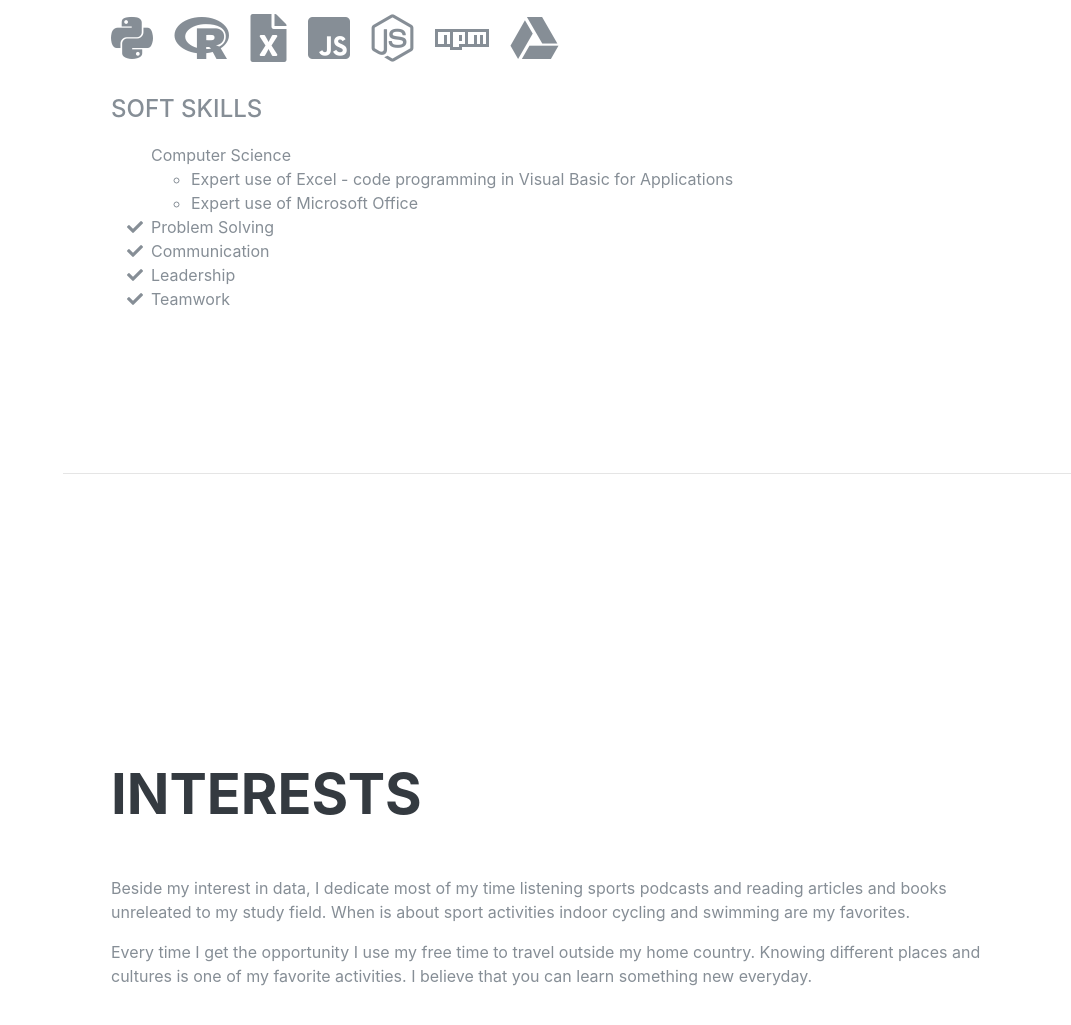
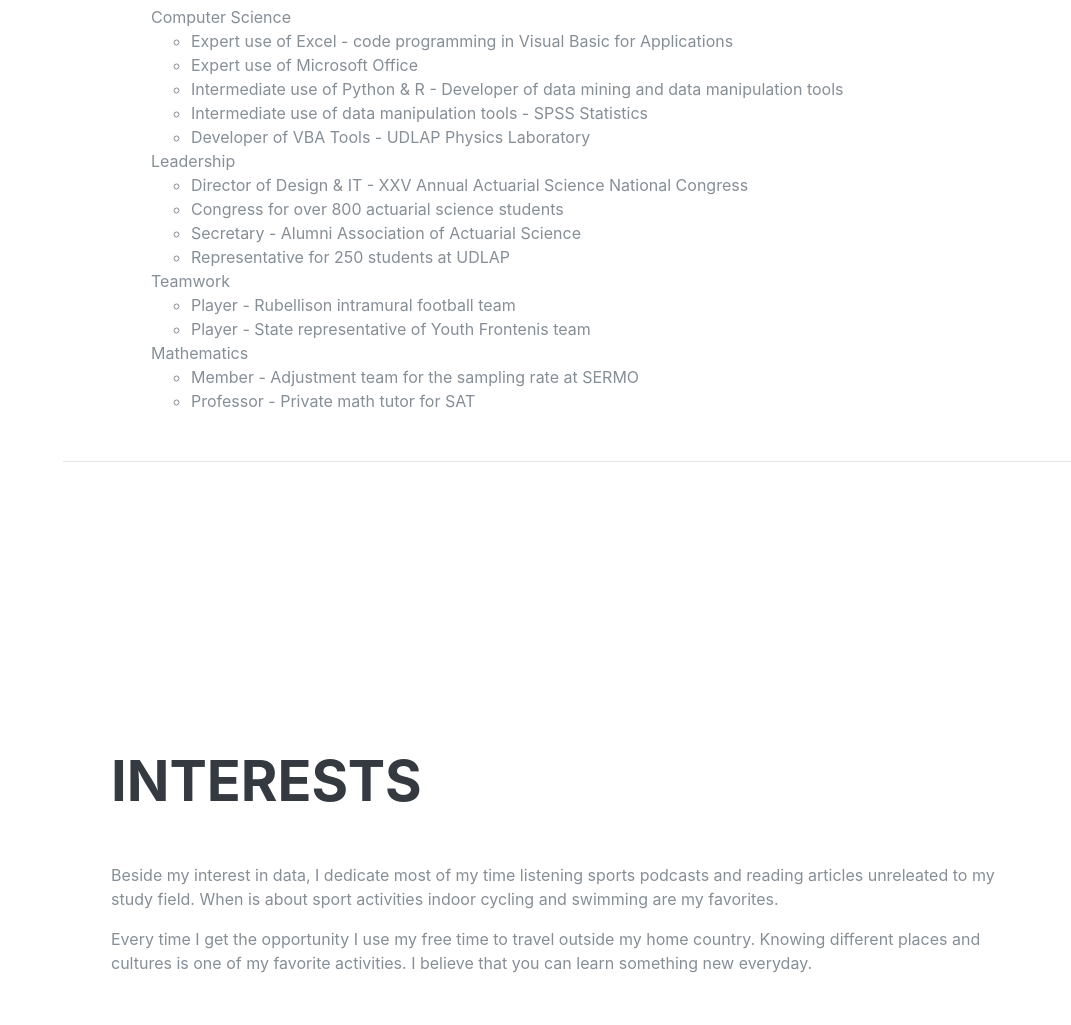
Before and after one commit to LuisLopez7/LuisLopez7.github.io, a plain HTML site: page index.html in a window 1280 px wide. Shown: the part 3316-4341 px from the top of the page, without its empty margins (209-1280 px from the left). Drawn offline with Linux system fonts and the light colour scheme; a web font is replaced by a local one.

Commit message:
Update index.html

```diff
--- a/index.html
+++ b/index.html
@@ -123,8 +123,8 @@
               <div class="subheading mb-3">CMAS Group</div>
               <p>Gathered, analyzed and managed data for the creation of content published on social media and for internal use. Best-performing year with the most successful cases in the company’s history: 105 student-athletes awarded with a scholarship.</p>
               <p>Developed a custom structure for the Salesforce CRM platform in order to achieve its best operation. Improvement of client processes.</p>
-              <p>Research of sports industry cases to transform the latinamerican sport management perspective on marketing, financial and technology sectors. https://bit.ly/2Mp1l3W</p>
-              <p>Took part in more than 20 virtual info sessions , sharing hard facts about American College Sports, more specifically NCAA.  shorturl.at/crwC4</p>
+              <p>Research of sports industry cases to transform the latinamerican sport management perspective on marketing, financial and technology sectors.</p>
+              <p>Took part in more than 20 virtual info sessions , sharing hard facts about American College Sports, more specifically NCAA.</p>
             </div>
             <div class="resume-date text-md-right">
               <span class="text-primary">June 2015 - October 2017</span>
@@ -204,19 +204,27 @@
             <ul>
               <li>Expert use of Excel - code programming in Visual Basic for Applications</li>
               <li>Expert use of Microsoft Office</li>
+              <li>Intermediate use of Python & R - Developer of data mining and data manipulation tools</li>
+              <li>Intermediate use of data manipulation tools - SPSS Statistics</li>
+              <li>Developer of VBA Tools - UDLAP Physics Laboratory</li>
             </ul>
-            <li>
-              <i class="fa-li fa fa-check"></i>
-              Problem Solving</li>
-            <li>
-              <i class="fa-li fa fa-check"></i>
-              Communication</li>
-            <li>
-              <i class="fa-li fa fa-check"></i>
-              Leadership</li>
-            <li>
-              <i class="fa-li fa fa-check"></i>
-              Teamwork</li>
+            <li>Leadership</li>
+            <ul>
+              <li>Director of Design & IT - XXV Annual Actuarial Science National Congress</li>
+              <li>Congress for over 800 actuarial science students</li>
+              <li>Secretary - Alumni Association of Actuarial Science</li>
+              <li>Representative for 250 students at UDLAP</li>
+            </ul>
+            <li>Teamwork</li>
+            <ul>
+              <li>Player - Rubellison intramural football team</li>
+              <li>Player - State representative of Youth Frontenis team</li>
+            </ul>
+            <li>Mathematics</li>
+            <ul>
+              <li>Member - Adjustment team for the sampling rate at SERMO</li>
+              <li>Professor - Private math tutor for SAT</li>
+            </ul>
 
           </ul>
         </div>
@@ -227,7 +235,7 @@
       <section class="resume-section p-3 p-lg-5 d-flex flex-column" id="interests">
         <div class="my-auto">
           <h2 class="mb-5">Interests</h2>
-          <p>Beside my interest in data, I dedicate most of my time listening sports podcasts and reading articles and books unreleated to my study field. When is about sport activities indoor cycling and swimming are my favorites.</p>
+          <p>Beside my interest in data, I dedicate most of my time listening sports podcasts and reading articles unreleated to my study field. When is about sport activities indoor cycling and swimming are my favorites.</p>
           <p class="mb-0">Every time I get the opportunity I use my free time to travel outside my home country. Knowing different places and cultures is one of my favorite activities. I believe that you can learn something new everyday.</p>
         </div>
       </section>
```
